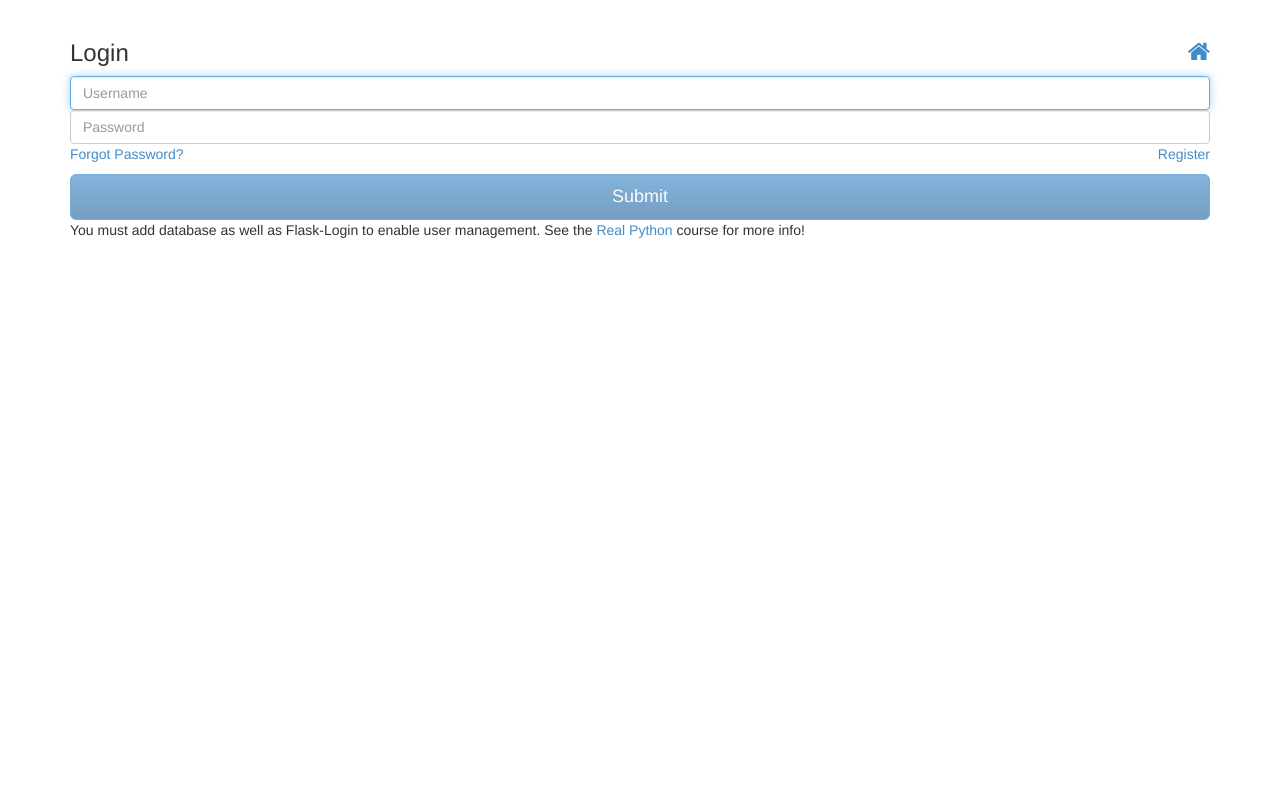
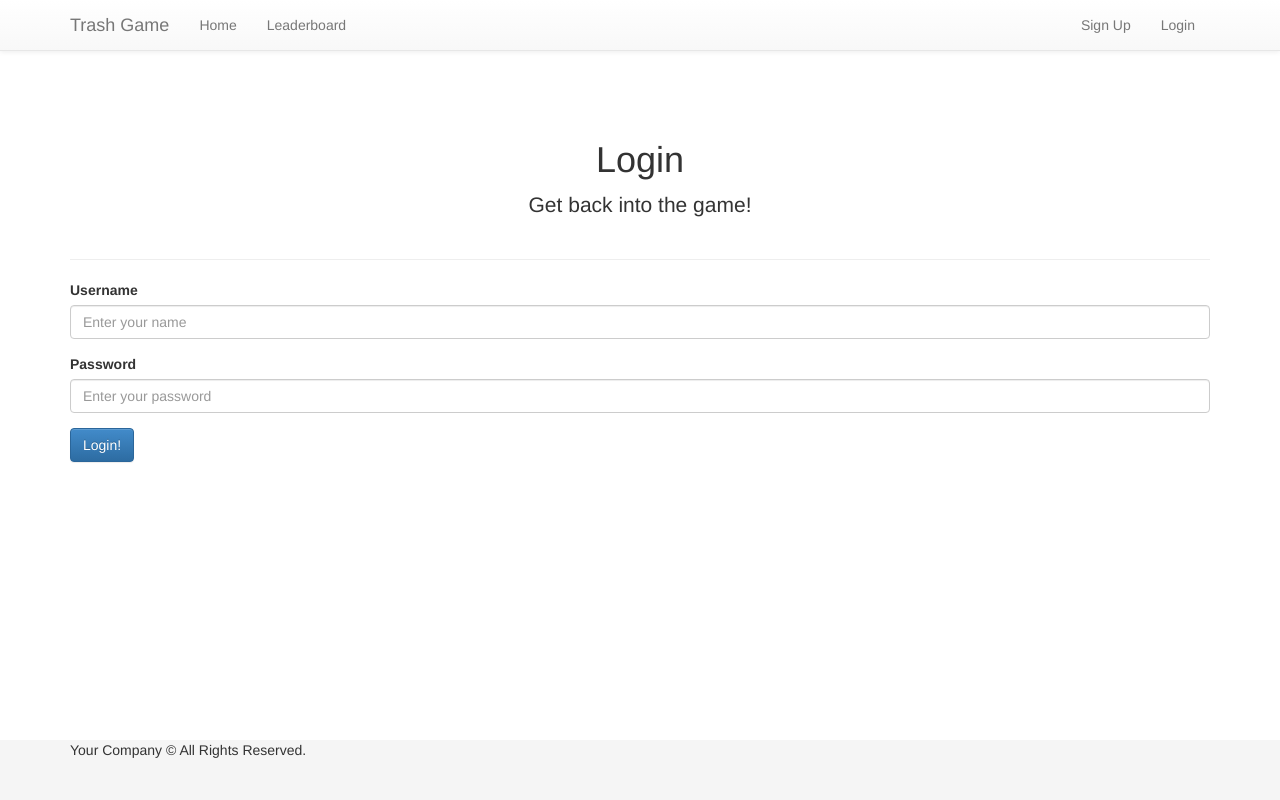
Before and after one commit to DerrickHa/ht6, a Flask app: page /login in a window 1280 px wide. Run offline with Flask 2, Linux system fonts and the light colour scheme; some libraries are stand-ins or nearby versions.

Commit message:
login and register has no backend just hit button

```diff
--- a/app.py
+++ b/app.py
@@ -68,4 +68,4 @@ if not app.debug:
     app.logger.info('errors')
 
 if __name__ == '__main__':
-    app.run()
+    app.run(debug=True)
--- a/static/css/main.css
+++ b/static/css/main.css
@@ -87,4 +87,8 @@ a {
   padding-top: 20px;
 }
 
+.margin-top {
+  margin-top: 20px;
+}
+
 /* Various other styles end */
--- a/templates/forms/login.html
+++ b/templates/forms/login.html
@@ -1,13 +1,19 @@
-{% extends 'layouts/form.html' %}
-{% block title %}Login{% endblock %}
+{% extends 'layouts/main.html' %}
+{% block title %}Register{% endblock %}
 {% block content %}
-  <form method="post" class="form">
-    <h3 class="form-heading">Login <a href="{{ url_for('home') }}" title="Back to homepage"><i class="fa fa-home pull-right"></i></a></h3>
-    {{ form.name(class_ = 'form-control first-input', placeholder = form.name.label.text, required = true, autofocus = true) }}
-    {{ form.password(class_ = 'form-control last-input', placeholder = form.password.label.text, required = true) }}
-    <p class="pull-left"><a href="{{ url_for('forgot') }}">Forgot Password?</a></p>
-    <p class="pull-right"><a href="{{ url_for('register') }}">Register</a></p>
-    <input type="submit" value="Submit" class="btn btn-primary btn-lg btn-block" disabled>
-    <p>You must add database as well as Flask-Login to enable user management. See the <a href="http://www.realpython.com">Real Python</a> course for more info!</p>
-  </form>
+<div class="page-header text-center">
+  <h1>Login</h1>
+  <p class="lead">Get back into the game!</p>
+</div>
+
+<div class="form-group">
+  <label for="name">Username</label>
+  <input type="text" class="form-control" id="name" placeholder="Enter your name">
+</div>
+<div class="form-group">
+  <label for="password">Password</label>
+  <input type="password" class="form-control" id="password" placeholder="Enter your password">
+</div>
+<a href="/leaderboard" class="btn btn-primary">Login!</a>
+
 {% endblock %}
--- a/templates/layouts/main.html
+++ b/templates/layouts/main.html
@@ -56,7 +56,7 @@
             <li {% if request.endpoint == 'leaderboard' %} class="active" {% endif %}><a href="{{ url_for('leaderboard') }}">Leaderboard</a></li>
           </ul>
           <ul class="nav navbar-nav pull-right">
-            <li><a href="{{ url_for('register') }}">Signup</a></li>
+            <li><a href="{{ url_for('register') }}">Sign Up</a></li>
             <li><a href="{{ url_for('login') }}">Login</a></li>
           </ul>
         </div><!--/.nav-collapse -->
--- a/templates/pages/leaderboard.html
+++ b/templates/pages/leaderboard.html
@@ -27,6 +27,7 @@
             <p>No entries found.</p>
         {% endif %}
     </div>
+    <a href="/leaderboard" class="btn btn-primary margin-top">Update Leaderboard</a>
   </div>
 </div>
 
```
Also changed, not shown: templates/forms/register.html (+16 -11 lines), 1 other file.
